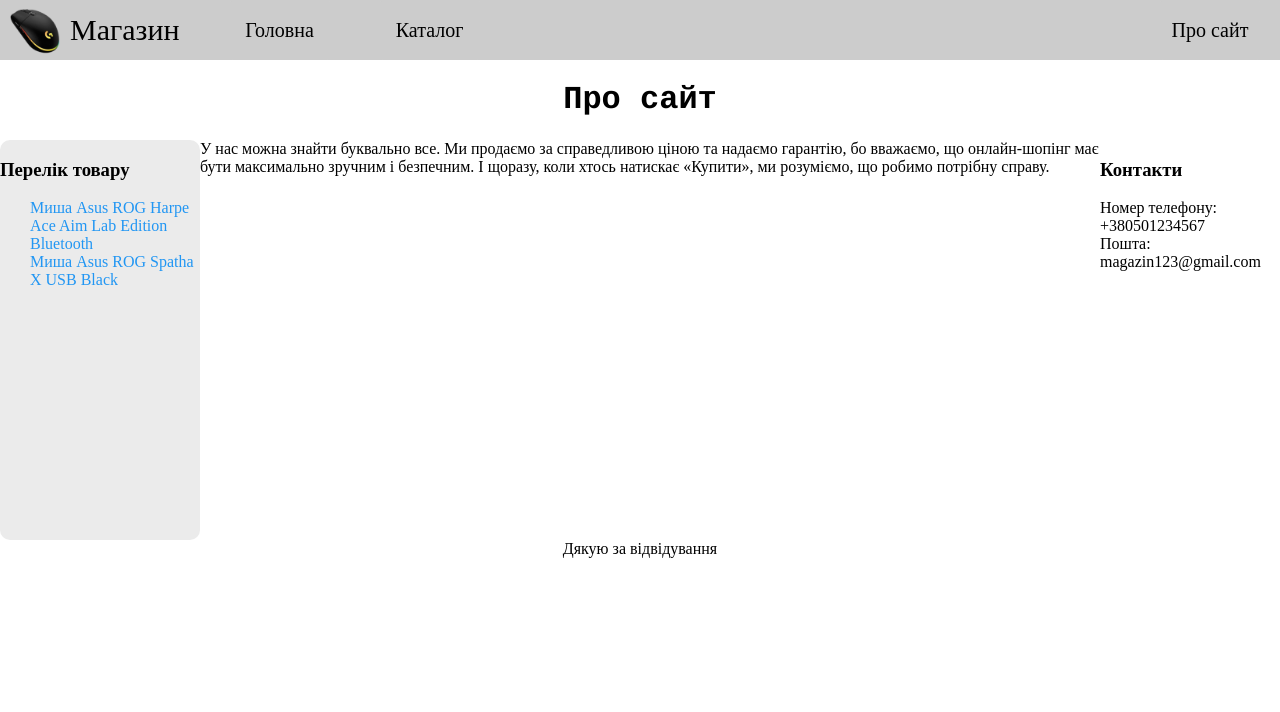
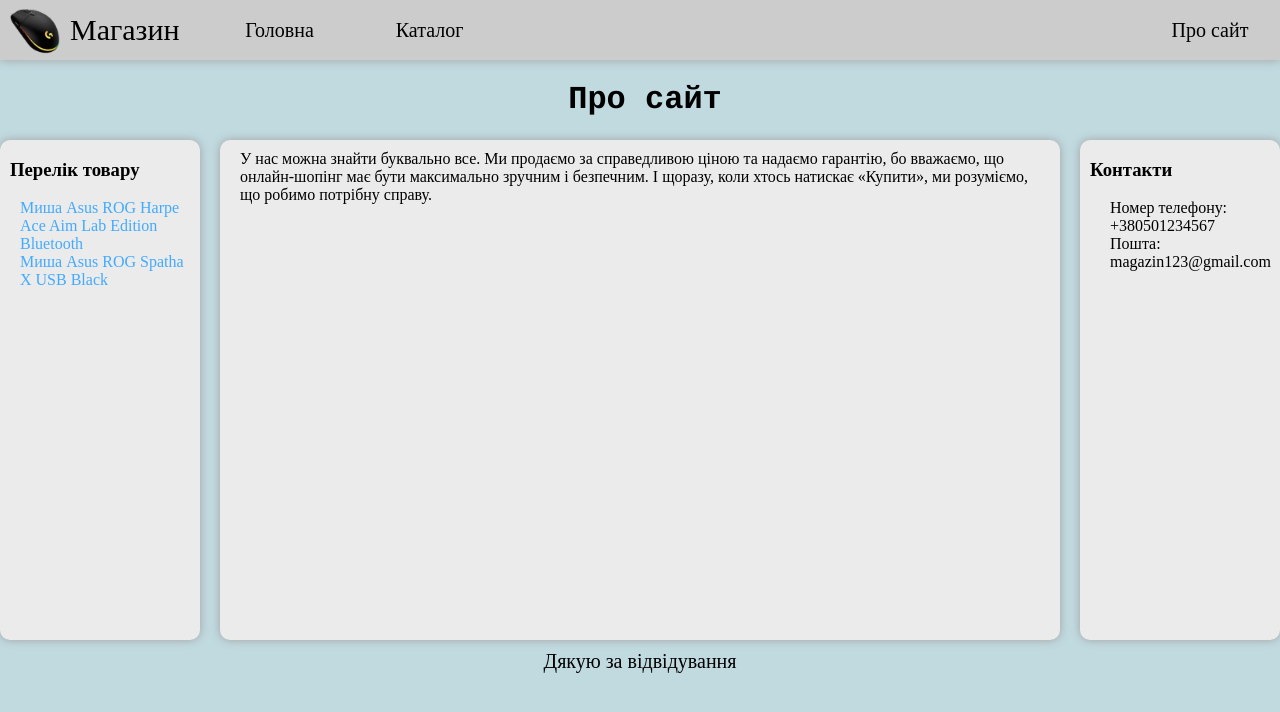
Before and after one commit to Winter6094/Pro, a plain HTML site: page index.html in a window 1280 px wide. Drawn offline with Linux system fonts and the light colour scheme.

Commit message:
Add files via upload

```diff
--- a/css/main.css
+++ b/css/main.css
@@ -1,11 +1,11 @@
 body {
     margin: 0;
     padding: 0;
-
+    background-color: rgb(192, 218, 224);
 }
 
 a.class_A1 {
-    color: #2196F3;
+    color: #42aaff;
     text-decoration: none;
     cursor: default;
 }
@@ -31,12 +31,14 @@ a.class_A2:hover {
 h1 {
     font-family: courier;
     align-items: center;
+    margin-left: 10px;
 }
 
 .class_B1 {
-    background-color: aliceblue;
+    background-color: rgb(235, 235, 235);
     background-size: cover;
     border-radius: 10px;
+    box-shadow: 0px 0px 10px rgb(162, 162, 162);
 }
 
 .class_B2 {
@@ -45,6 +47,31 @@ h1 {
     border-radius: 10px;
     min-width: 200px;
     max-width: 200px;
+    box-shadow: 0px 0px 10px rgb(162, 162, 162);
+}
+
+.class_B3 {
+    background-color: rgb(235, 235, 235);
+    background-size: cover;
+    border-radius: 10px;
+    margin: 0px 20px;
+    height: 500px;
+    box-shadow: 0px 0px 10px rgb(162, 162, 162);
+}
+
+.text {
+    margin: 0px 20px;
+    display: flex;
+    margin-top: 10px;
+}
+
+.contact {
+    background-color: rgb(235, 235, 235);
+    background-size: cover;
+    border-radius: 10px;
+    min-width: 200px;
+    max-width: 200px;
+    box-shadow: 0px 0px 10px rgb(162, 162, 162);
 }
 
 .button {
@@ -65,6 +92,7 @@ h1 {
     display: flex;
     align-items: flex-start;
     align-content: center;
+    box-shadow: 0px 0px 10px rgb(162, 162, 162);
 }
 
 .logo {
@@ -102,7 +130,7 @@ h1 {
     background-color: rgb(204, 204, 204);
     width: 100px;
     border-radius: 5px;
-    transition: 1s;
+    transition: 0.5s;
 }
 
 .golovna:hover {
@@ -122,7 +150,7 @@ h1 {
     background-color: rgb(204, 204, 204);
     width: 100px;
     border-radius: 5px;
-    transition: 1s;
+    transition: 0.5s;
 }
 
 .cotalog:hover {
@@ -151,7 +179,7 @@ h1 {
     background-color: rgb(204, 204, 204);
     width: 100px;
     border-radius: 5px;
-    transition: 1s;
+    transition: 0.5s;
 }
 
 .pro_site_menu:hover {
@@ -162,3 +190,10 @@ h1 {
     background-color: rgb(229, 229, 229);
     width: 100px;
 }
+
+.screen {
+    display: flex;
+    align-items: center;
+    justify-content: center;
+    margin-top: 80px;
+}
--- a/index.html
+++ b/index.html
@@ -39,34 +39,42 @@
             <h1>Про сайт</h1>
         </center>
     </div>
-    <div style="display: flex; height: 400px ; width: 100% ;">
+    <div style="display: flex; height: 500px ; width: 100% ;">
         <div class="class_B2" style="flex-grow: 1;">
+            <div style="margin: 0px 10px;">
                 <h3>Перелік товару</h3>
-            <div style="margin-left: 30px;">
+                <div style="margin-left: 10px;">
                     <a class="class_A1" href="1.html">Миша Asus ROG Harpe Ace Aim Lab Edition Bluetooth</a>
                     <br>
                     <a class="class_A1" href="2.html">Миша Asus ROG Spatha X USB Black</a>
                 </div>
             </div>
-        <div style="flex-grow: 2; width: 1000px">
-            У нас можна знайти буквально все. Ми продаємо за справедливою ціною та надаємо гарантію, бо вважаємо, що
+        </div>
+        <div class="class_B3" style="flex-grow: 1; width: 1000px">
+            <div style="flex-grow: 1;">
+                <div class="text">
+                    У нас можна знайти буквально все. Ми продаємо за справедливою ціною та надаємо гарантію, бо
+                    вважаємо, що
                     онлайн-шопінг має бути максимально зручним і безпечним.
                     І щоразу, коли хтось натискає «Купити», ми розуміємо, що робимо потрібну справу.
                 </div>
-        <div style="flex-grow: 1;width: 200px;">
+            </div>
+        </div>
+        <div class="contact" style="flex-grow: 1;">
+            <div style="margin-left: 10px;">
                 <h3>Контакти</h3>
-            <div>
+                <div style="margin-left: 20px;">
                     Номер телефону: +380501234567
                     <br>
                     Пошта: magazin123@gmail.com
                 </div>
-
+            </div>
         </div>
     </div>
     <div style="flex-grow: 1;">
-        <center>
+        <span style="margin-top: 10px; align-items: center; justify-content: center; display: flex; font-size: 20px;">
             Дякую за відвідування
-        </center>
+        </span>
     </div>
 </body>
 
```
Also changed, not shown: 1.html (+18 -7 lines), 2.html (+13 -4 lines). Lines whose indentation alone changed are shown as unchanged.
